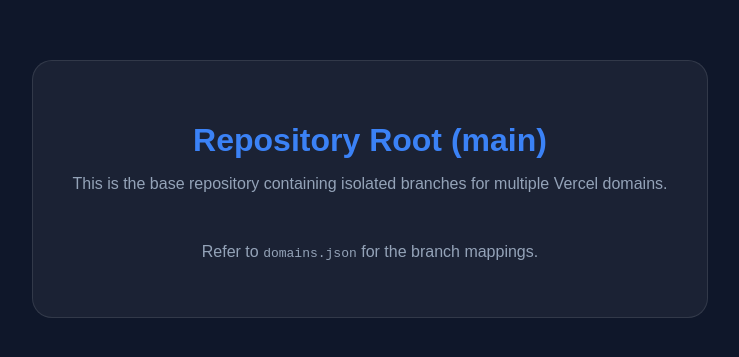
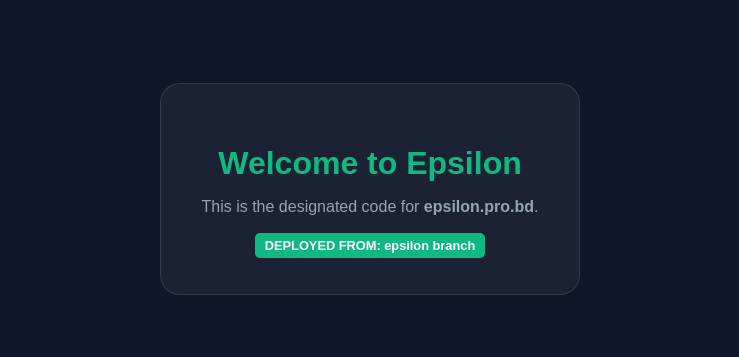
Before and after one commit to Mahin2712/My-Web-pages, a plain HTML site: page index.html in a window 1280 px wide. Shown: the part 211-568 px from the top of the page, without its empty margins (270-1009 px from the left). Drawn offline with Linux system fonts and the light colour scheme.

Commit message:
Initialize epsilon site content

```diff
--- a/index.html
+++ b/index.html
@@ -3,20 +3,20 @@
 <head>
     <meta charset="UTF-8">
     <meta name="viewport" content="width=device-width, initial-scale=1.0">
-    <title>Web Pages Root (Main Branch)</title>
+    <title>Epsilon | epsilon.pro.bd</title>
     <style>
         body { font-family: sans-serif; background: #0f172a; color: white; display: flex; align-items: center; justify-content: center; height: 100vh; margin: 0; }
         .card { text-align: center; padding: 40px; background: rgba(255,255,255,0.05); border-radius: 20px; border: 1px solid rgba(255,255,255,0.1); }
-        h1 { margin-bottom: 10px; color: #3b82f6; }
-        p { color: #94a3b8; }
+        h1 { margin-bottom: 10px; color: #10b981; } /* Emerald color for distinctiveness */
+        p { color: #94a3b8; margin-bottom: 20px;}
+        .branch-badge { background: #10b981; color: white; padding: 5px 10px; border-radius: 5px; font-size: 0.8rem; font-weight: bold; }
     </style>
 </head>
 <body>
     <div class="card">
-        <h1>Repository Root (main)</h1>
-        <p>This is the base repository containing isolated branches for multiple Vercel domains.</p>
-        <br>
-        <p>Refer to <code>domains.json</code> for the branch mappings.</p>
+        <h1>Welcome to Epsilon</h1>
+        <p>This is the designated code for <strong>epsilon.pro.bd</strong>.</p>
+        <span class="branch-badge">DEPLOYED FROM: epsilon branch</span>
     </div>
 </body>
 </html>
```
